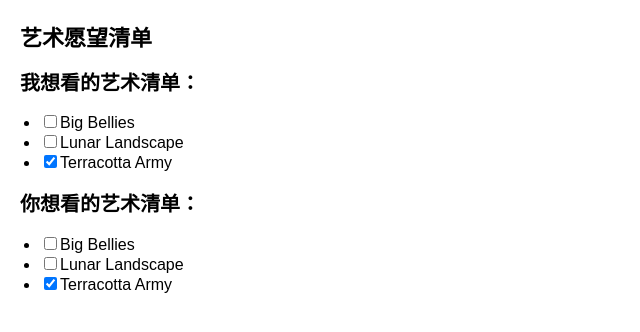
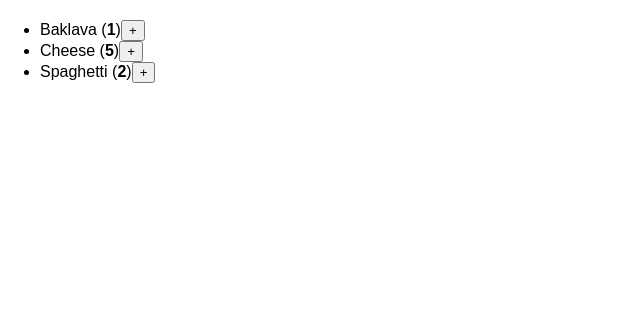
Before and after one commit to MufuDe/20240930-react-render-submit, a React (Create React App) app: page / in a window 1280 px wide. Shown: the top 332 px of the page, without its empty margins (0-640 px from the left). Built offline with nearby package versions, Linux system fonts and the light colour scheme.

Commit message:
1. 按下“+”时递增对应数字;

```diff
--- a/src/App.js
+++ b/src/App.js
@@ -1,57 +1,50 @@
 import { useState } from "react";
-import { useImmer } from "use-immer";
 
-let nextId = 3;
-const initialList = [
-  { id: 0, title: "Big Bellies", seen: false },
-  { id: 1, title: "Lunar Landscape", seen: false },
-  { id: 2, title: "Terracotta Army", seen: true },
+const initialProducts = [
+  {
+    id: 0,
+    name: "Baklava",
+    count: 1,
+  },
+  {
+    id: 1,
+    name: "Cheese",
+    count: 5,
+  },
+  {
+    id: 2,
+    name: "Spaghetti",
+    count: 2,
+  },
 ];
 
-export default function BucketList() {
-  const [myList, updateMyList] = useImmer(initialList);
-  const [yourList, updateYourList] = useImmer(initialList);
+export default function ShoppingCart() {
+  const [products, setProducts] = useState(initialProducts);
 
-  function handleToggleMyList(id, nextSeen) {
-    updateMyList((draft) => {
-      const artwork = draft.find((a) => a.id === id);
-      artwork.seen = nextSeen;
-    });
-  }
-
-  function handleToggleYourList(artworkId, nextSeen) {
-    updateYourList((draft) => {
-      const artwork = draft.find((a) => a.id === artworkId);
-      artwork.seen = nextSeen;
-    });
+  function handleIncreaseClick(productId) {
+    setProducts(
+      products.map((product) => {
+        if (product.id === productId) {
+          return { ...product, count: product.count + 1 };
+        } else {
+          return product;
+        }
+      })
+    );
   }
 
   return (
-    <>
-      <h1>艺术愿望清单</h1>
-      <h2>我想看的艺术清单：</h2>
-      <ItemList artworks={myList} onToggle={handleToggleMyList} />
-      <h2>你想看的艺术清单：</h2>
-      <ItemList artworks={yourList} onToggle={handleToggleYourList} />
-    </>
-  );
-}
-
-function ItemList({ artworks, onToggle }) {
-  return (
     <ul>
-      {artworks.map((artwork) => (
-        <li key={artwork.id}>
-          <label>
-            <input
-              type="checkbox"
-              checked={artwork.seen}
-              onChange={(e) => {
-                onToggle(artwork.id, e.target.checked);
-              }}
-            />
-            {artwork.title}
-          </label>
+      {products.map((product) => (
+        <li key={product.id}>
+          {product.name} (<b>{product.count}</b>)
+          <button
+            onClick={() => {
+              handleIncreaseClick(product.id);
+            }}
+          >
+            +
+          </button>
         </li>
       ))}
     </ul>
```
